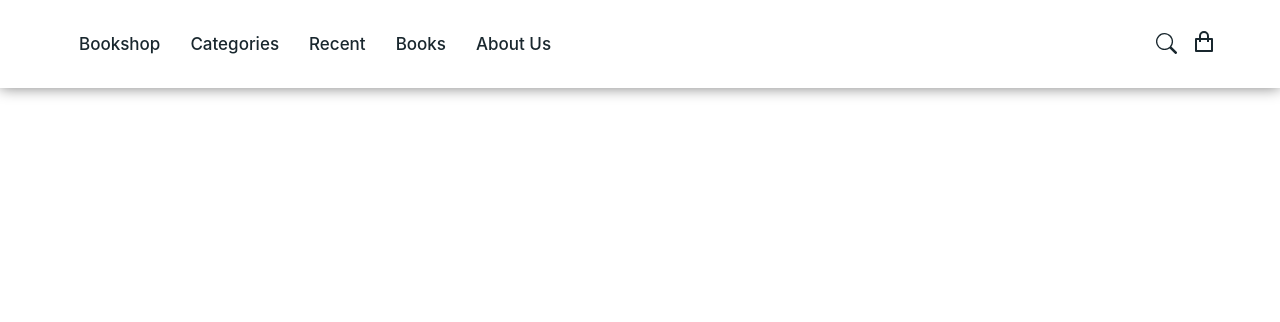
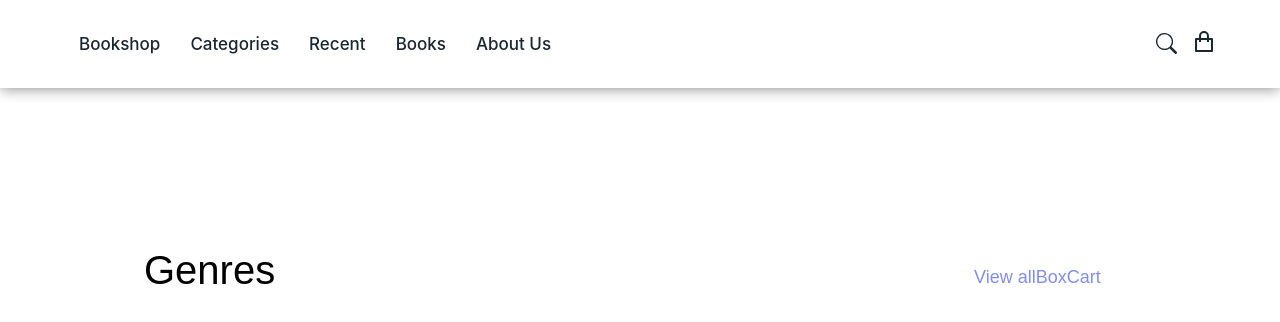
Before and after one commit to ZamirZhiianbekov/bookShop, a React (Create React App) app: page /Cart in a window 1280 px wide. Shown: the top 322 px of the page. Built offline with nearby package versions, Linux system fonts and the light colour scheme; a web font is replaced by a local one.

Commit message:
add genrest

```diff
--- a/src/App.js
+++ b/src/App.js
@@ -7,6 +7,11 @@ import NewBook from "./components/NewBooks";
 import Books from "./components/Books";
 import AboutUs from "./components/AboutUs";
 import Footer from "./components/Footer"
+import AllBook from "./components/page/AllBook";
+import Box from "./components/page/Box"
+import Cart from "./components/page/Cart"
+
+
 function App() {
     return (
         <div>
@@ -17,7 +22,11 @@ function App() {
                 <Route path={'/newBooks'} element={<NewBook/>}/>
                 <Route path={'/Books'} element={<Books/>}/>
                 <Route path={'/aboutUs'} element={<AboutUs/>}/>
+                <Route path={'/All'} element={<AllBook/>}/>
+                <Route path={'/Box'} element={<Box/>}/>
+                <Route path={'/Cart'} element={<Cart/>}/>
             </Routes>
+            <Genres/>
             <Footer/>
         </div>
     );
--- a/src/components/Genres/index.js
+++ b/src/components/Genres/index.js
@@ -1,13 +1,23 @@
 import React from 'react';
 import '../../style/Geners.scss'
+import {NavLink} from "react-router-dom";
 const Genres = () => {
     return (
         <div id='Genres'>
             <div className="container">
                 <div className="Genres">
                     <div className="Genres--text">
-                        <div className="Genres--text__first">
-                            <h1>Genres</h1>
+                            <h1 className="Genres--text__first">Genres</h1>
+                        <div className="Genres--text__nav">
+                            <NavLink to={"/All"}>
+                                View all
+                            </NavLink>
+                            <NavLink to={"/Box"}>
+                               Box
+                            </NavLink>
+                            <NavLink to={"/Cart"}>
+                                Cart
+                            </NavLink>
                         </div>
                     </div>
                 </div>
--- /dev/null
+++ b/src/components/page/AllBook/index.js
@@ -0,0 +1,11 @@
+import React from 'react';
+import "../../page/AllBook/style.scss"
+const AllBook = () => {
+    return (
+        <div>
+
+        </div>
+    );
+};
+
+export default AllBook;
--- /dev/null
+++ b/src/components/page/Box/index.js
@@ -0,0 +1,12 @@
+import React from 'react';
+import "../Box/style.scss"
+
+const Box = () => {
+    return (
+        <div>
+
+        </div>
+    );
+};
+
+export default Box;
--- /dev/null
+++ b/src/components/page/Cart/index.js
@@ -0,0 +1,11 @@
+import React from 'react';
+import "../../page/Cart/style.scss"
+const Cart = () => {
+    return (
+        <div>
+
+        </div>
+    );
+};
+
+export default Cart;
--- a/src/style/Geners.scss
+++ b/src/style/Geners.scss
@@ -0,0 +1,36 @@
+#Genres {
+  font-family: 'Public Sans', sans-serif;
+  padding: 120px 0;
+
+
+    .Genres {
+
+      &--text {
+        display: flex;
+        justify-content: space-between;
+        align-items: center;
+        width: 90%;
+
+
+        &__first {
+          margin-left: 80px;
+          font-weight: 500;
+          font-size: 40px;
+          height: 58px;
+        }
+
+        &__nav {
+          a {
+            color: #818EEA;
+            font-weight: 500;
+            font-size: 18px;
+          }
+
+          a:hover {
+            text-decoration: underline;
+          }
+        }
+
+      }
+    }
+  }
```
Also changed, not shown: src/components/page/AllBook/style.scss (added), src/components/page/Box/style.scss (added), src/components/page/Cart/style.scss (added).
